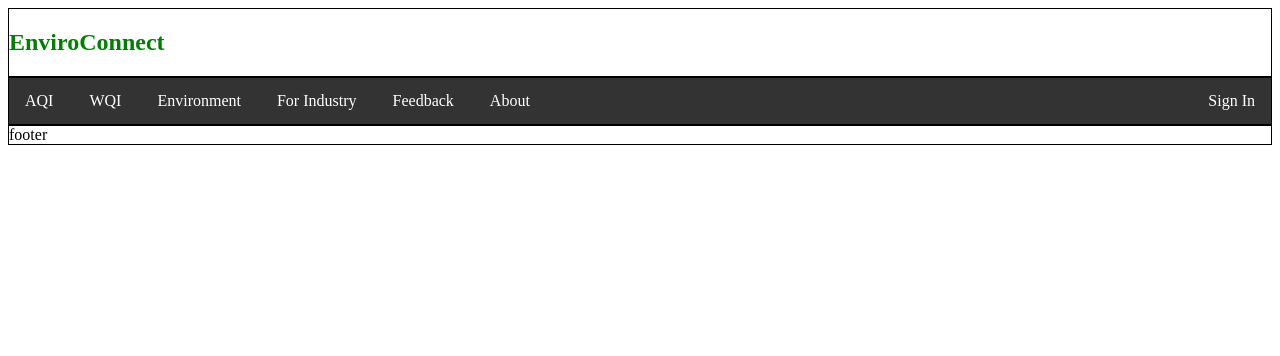
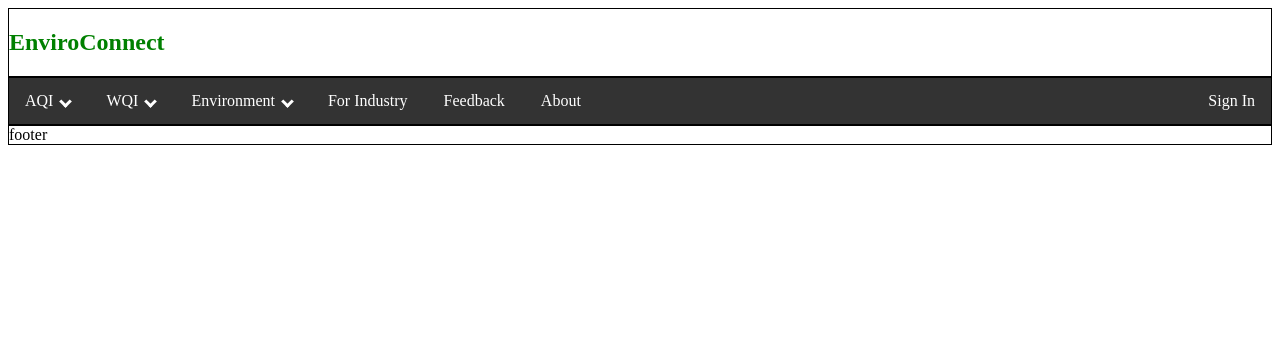
Before and after one commit to Suyash5040/AQI-WQI-Environment-monitoring-system, a Python web app: template EnvC/templates/DRY.html in a window 1280 px wide. Shown: the top 356 px of the page. Run offline with Jinja, Linux system fonts and the light colour scheme; the template is opened without the code that fills it, so the values that code supplies are empty.

Commit message:
down arrow added

```diff
--- a/EnvC/templates/DRY.html
+++ b/EnvC/templates/DRY.html
@@ -1,6 +1,7 @@
 <!DOCTYPE html>
 
 <html>
+
 <head>
     <meta charset="utf-8">
     <meta http-equiv="X-UA-Compatible" content="IE=edge">
@@ -12,22 +13,23 @@
 
     <!-- Style.css -->
     <style>
-
-
-        header{
+        header {
             color: green;
         }
 
 
-        .goog-te-gadget{
+        .goog-te-gadget {
             color: transparent !important;
         }
+
         .goog-te-gadget .goog-te-combo {
             color: black !important;
         }
+
         #google_translate_element {
             color: transparent;
         }
+
         #google_translate_element a {
             display: none;
         }
@@ -37,6 +39,7 @@
 
         div {
             border: solid thin;
+            border-collapse: collapse;
         }
 
         ul {
@@ -73,6 +76,7 @@
         li a:hover,
         .dropdown:hover .dropbtn {
             background-color: green;
+            text-decoration: underline;
         }
 
         li.dropdown {
@@ -103,6 +107,18 @@
         .dropdown:hover .dropdown-content {
             display: block;
         }
+
+        .arrow {
+            border: solid white;
+            border-width: 0 3px 3px 0;
+            display: inline-block;
+            padding: 3px;
+        }
+
+        .down {
+            transform: rotate(45deg);
+            -webkit-transform: rotate(45deg);
+        }
     </style>
 </head>
 
@@ -124,21 +140,21 @@
     <div style="position: sticky;position: -webkit-sticky; top: 0;">
         <ul>
             <li class="dropdown">
-                <a href="" class="dropbtn">AQI</a>
+                <a href="" class="dropbtn">AQI&nbsp;&nbsp;<i class="arrow down"></i></a>
                 <div class="dropdown-content">
                     <a href="/AQI/" target="_black">Link 1</a>
                     <a href="#">Link 2</a>
                 </div>
             </li>
             <li class="dropdown">
-                <a href="" class="dropbtn">WQI</a>
+                <a href="" class="dropbtn">WQI&nbsp;&nbsp;<i class="arrow down"></i></a>
                 <div class="dropdown-content">
                     <a href="/WQI/" target="_black">Link 1</a>
                     <a href="#">Link 2</a>
                 </div>
             </li>
             <li class="dropdown">
-                <a href="" class="dropbtn">Environment          </a>
+                <a href="" class="dropbtn">Environment&nbsp;&nbsp;<i class="arrow down"></i></a>
                 <div class="dropdown-content">
                     <a href="/Environment/" target="_black">Link 1</a>
                     <a href="#">Link 2</a>
@@ -149,14 +165,16 @@
             <li><a href="/About/">About</a></li>
             <li style="float: right"><a href="">Sign In</a></li>
 
-            <li style="float: right";><div id="google_translate_element"></div>
+            <li style="float: right" ;>
+                <div id="google_translate_element"></div>
                 <script type="text/javascript">
-                    function googleTranslateElementInit()
-                    {
-                      new google.translate.TranslateElement({pageLanguage: 'en', layout: google.translate.TranslateElement.InlineLayout.HORIZONTAL}, 'google_translate_element');
+                    function googleTranslateElementInit() {
+                        new google.translate.TranslateElement({ pageLanguage: 'en', layout: google.translate.TranslateElement.InlineLayout.HORIZONTAL }, 'google_translate_element');
                     }
                 </script>
-                <script type="text/javascript" src="//translate.google.com/translate_a/element.js?cb=googleTranslateElementInit"></script></li>
+                <script type="text/javascript"
+                    src="//translate.google.com/translate_a/element.js?cb=googleTranslateElementInit"></script>
+            </li>
         </ul>
     </div>
 
@@ -166,7 +184,7 @@
 
 
 
-        {%  endblock %}
+    {% endblock %}
 
 
 
@@ -178,4 +196,5 @@
         </footer>
     </div>
 </body>
+
 </html>
```
Lines whose indentation alone changed are shown as unchanged.
